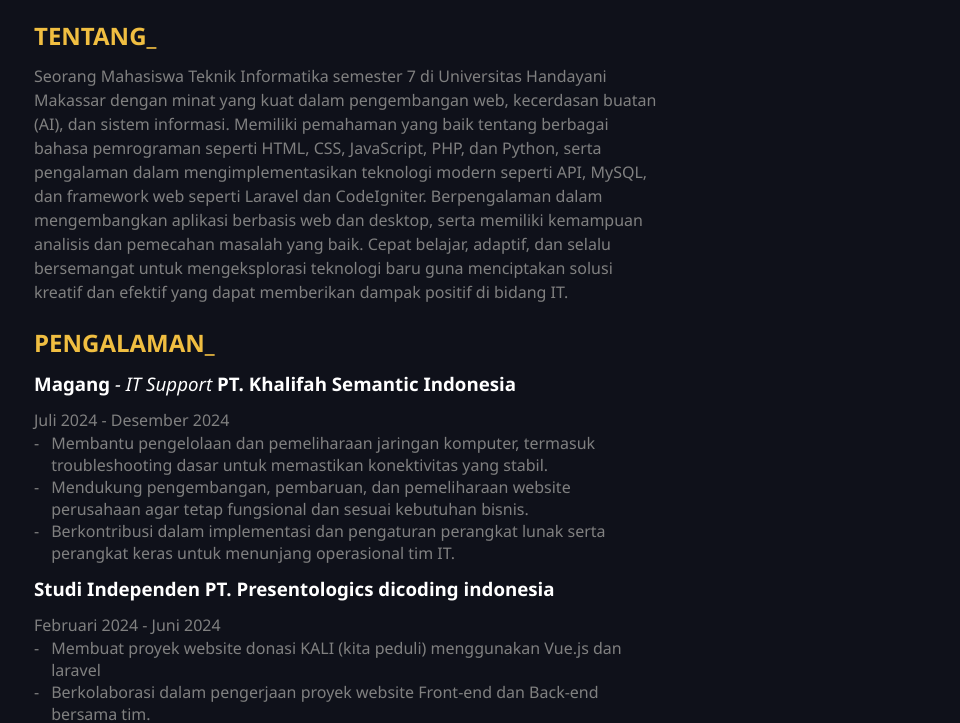
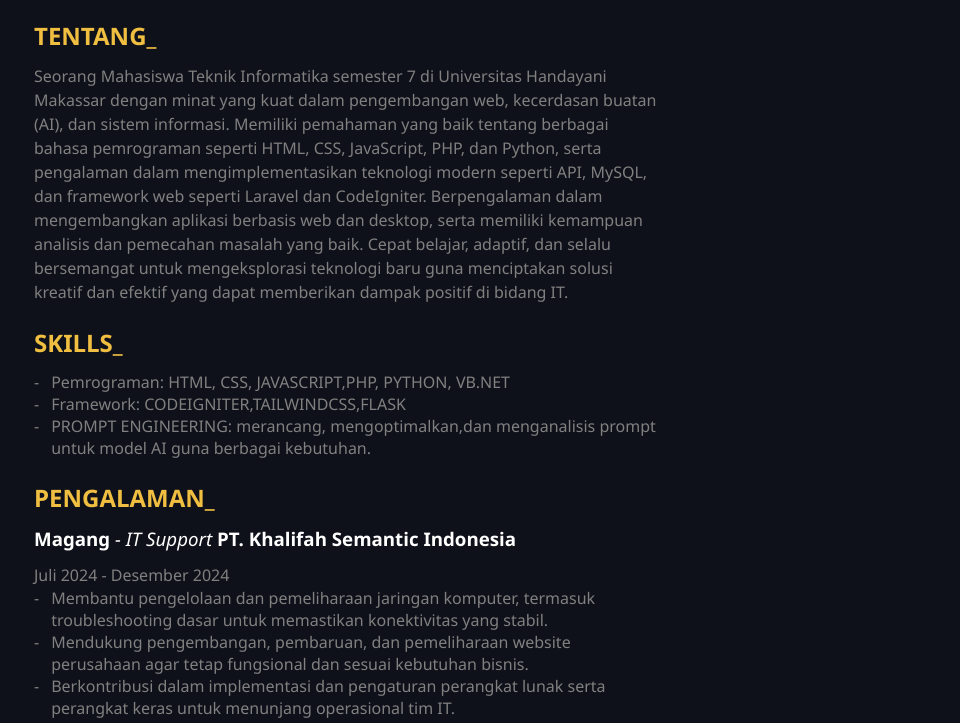
Before and after one commit to SalmanAsmandi/portofolio-salman.com, a plain HTML site: page index.html in a window 1280 px wide. Shown: the part 112-835 px from the top of the page, without its empty margins (158-1118 px from the left). Drawn offline with Linux system fonts and the light colour scheme.

Commit message:
Update index.html

```diff
--- a/index.html
+++ b/index.html
@@ -32,6 +32,23 @@
             dampak positif di bidang IT.
           </p>
         </div>
+
+<!--         skills -->
+        <div class="tentang">
+          <h2>SKILLS_</h2>
+          <ul>
+            <li>
+              <span>-</span> Pemrograman: HTML, CSS, JAVASCRIPT,PHP, PYTHON, VB.NET
+            </li>
+            <li>
+              <span>-</span>Framework: CODEIGNITER,TAILWINDCSS,FLASK
+            </li>
+            <li>
+              <span>-</span>PROMPT ENGINEERING: merancang, mengoptimalkan,dan menganalisis prompt untuk model AI guna berbagai kebutuhan.
+            </li>
+          </ul>
+        </div>
+
         <div class="tentang">
           <h2>PENGALAMAN_</h2>
           <h3>Magang <span>- IT Support</span> PT. Khalifah Semantic Indonesia</h3>
```
